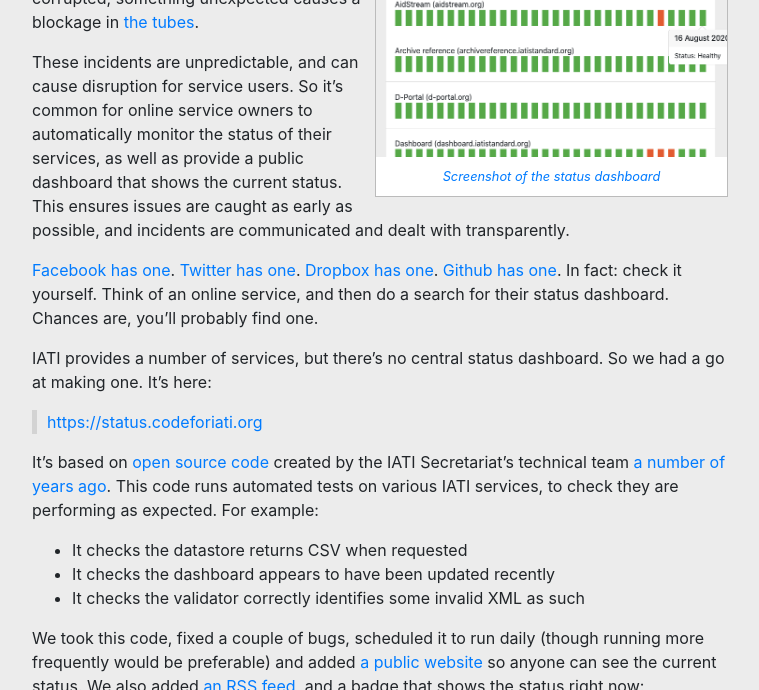
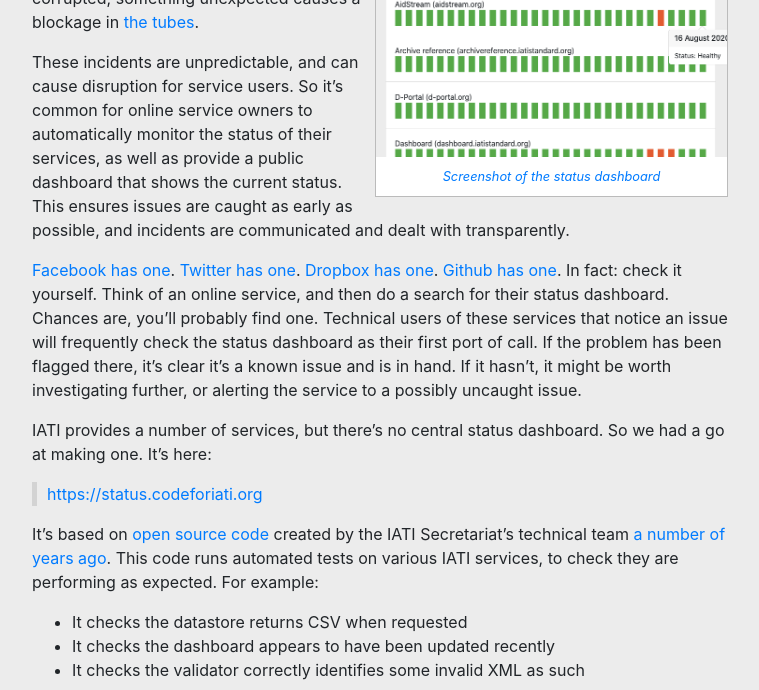
Before and after one commit to codeforIATI/codeforiati.github.io, a Jekyll site: the page built from _posts/2020-08-17-iati-status.md, in a window 1280 px wide and 900 px high, scrolled down 340 px, cut to the strip 0-690 px from the top of the window. Shown: the whole strip, without its empty margins (255-1014 px from the left). Built offline with Jekyll 4.4.1, drawn with Linux system fonts in a browser that asks for light colours; comment, search, counter and statistics services are not loaded.

Commit message:
Attempt to address Matt’s points

```diff
--- a/_posts/2020-08-17-iati-status.md
+++ b/_posts/2020-08-17-iati-status.md
@@ -15,7 +15,7 @@
 
 These incidents are unpredictable, and can cause disruption for service users. So it’s common for online service owners to automatically monitor the status of their services, as well as provide a public dashboard that shows the current status. This ensures issues are caught as early as possible, and incidents are communicated and dealt with transparently.
 
-[Facebook has one](https://developers.facebook.com/status/dashboard/). [Twitter has one](https://api.twitterstat.us/). [Dropbox has one](https://status.dropbox.com/). [Github has one](https://www.githubstatus.com/). In fact: check it yourself. Think of an online service, and then do a search for their status dashboard. Chances are, you’ll probably find one.
+[Facebook has one](https://developers.facebook.com/status/dashboard/). [Twitter has one](https://api.twitterstat.us/). [Dropbox has one](https://status.dropbox.com/). [Github has one](https://www.githubstatus.com/). In fact: check it yourself. Think of an online service, and then do a search for their status dashboard. Chances are, you’ll probably find one. Technical users of these services that notice an issue will frequently check the status dashboard as their first port of call. If the problem has been flagged there, it’s clear it’s a known issue and is in hand. If it hasn’t, it might be worth investigating further, or alerting the service to a possibly uncaught issue.
 
 IATI provides a number of services, but there’s no central status dashboard. So we had a go at making one. It’s here:
 
```
